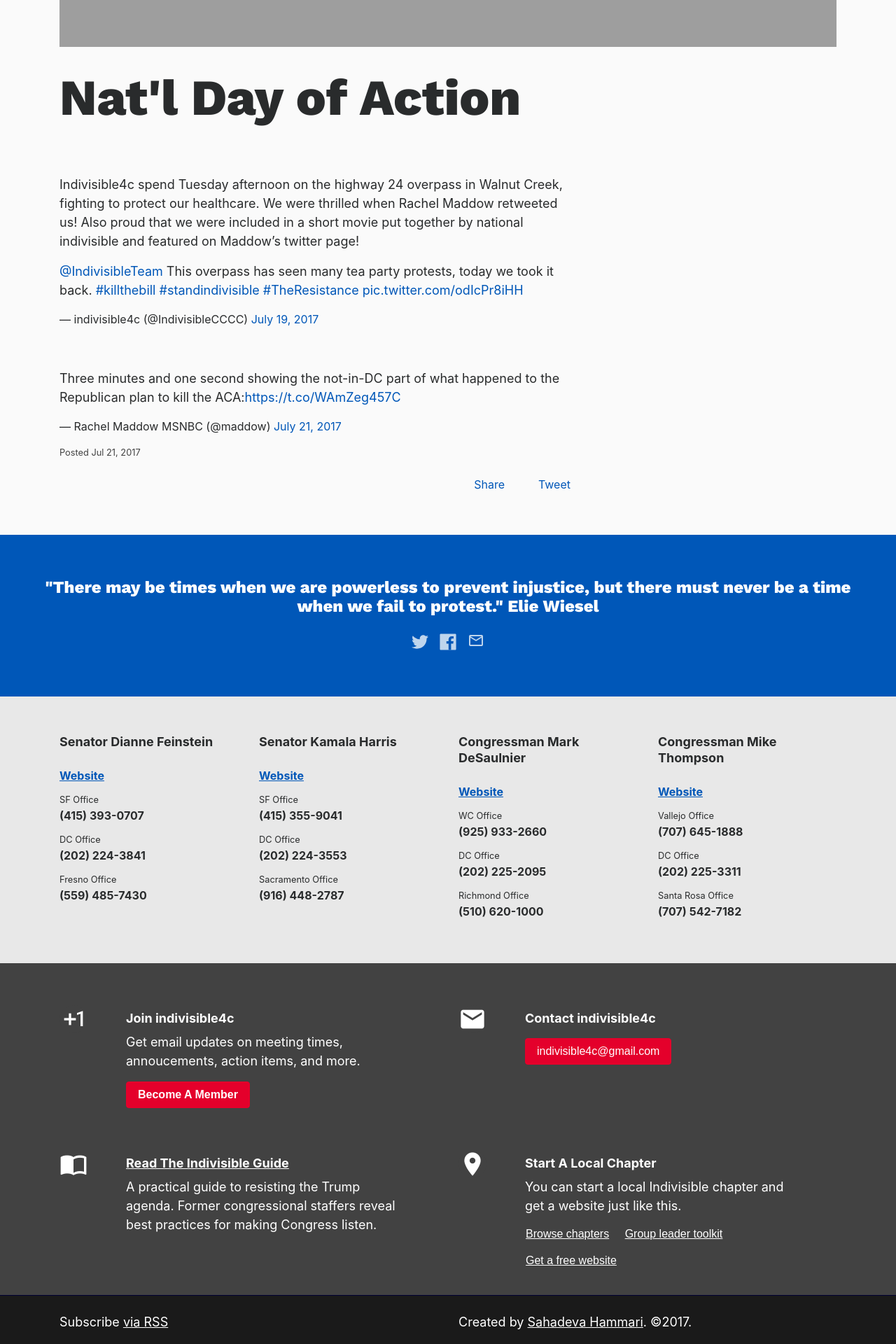
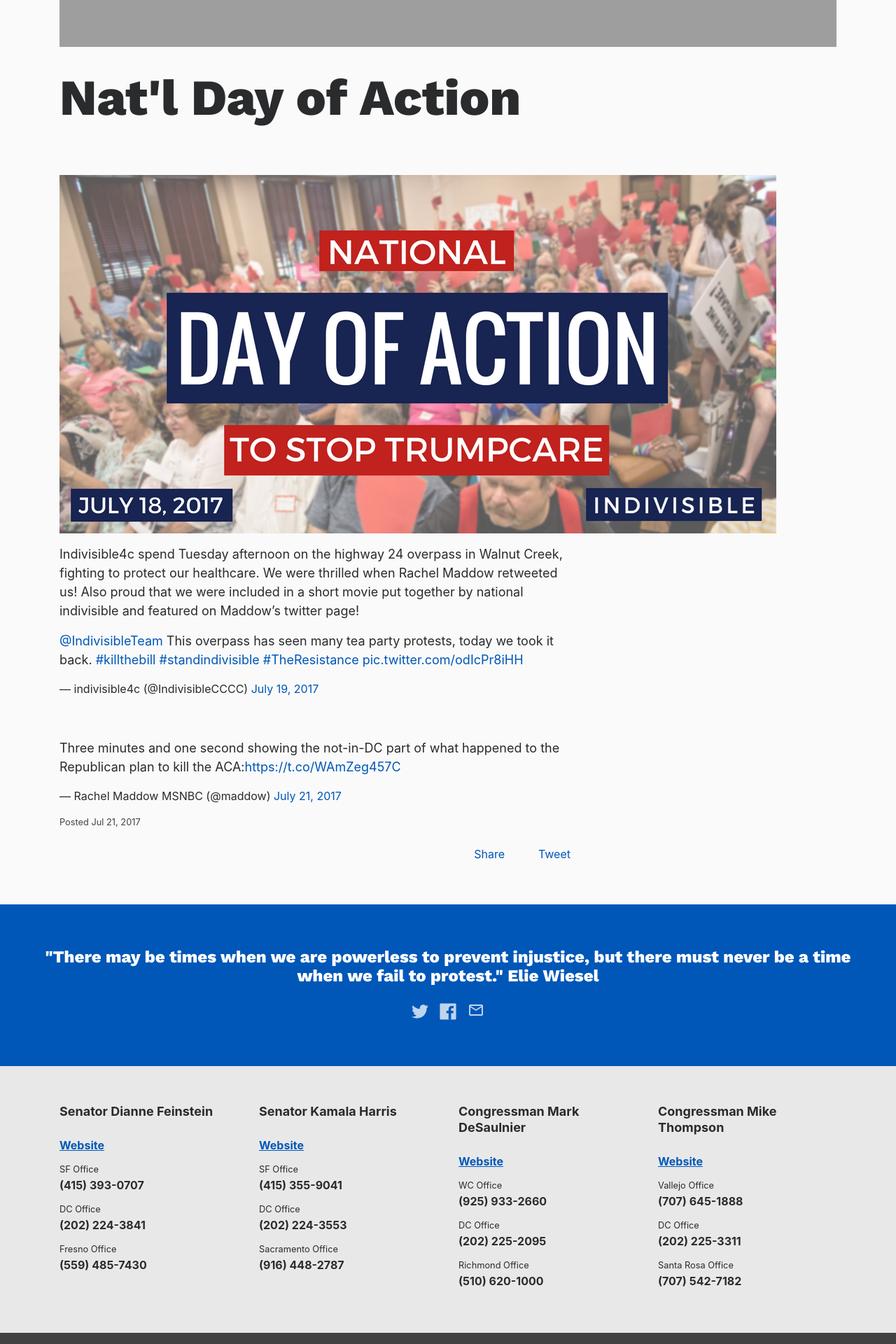
Before and after one commit to IndivisibleTemplate/BasicTemplate, a Jekyll site: the page built from _posts/2017-07-21-natl-day-of-action.markdown, in a window 1280 px wide. Shown: the part 372-2292 px from the top of the page at 70% size. Built offline with Jekyll 4.4.1, drawn with Linux system fonts in a browser that asks for light colours; nearby versions of some CDN libraries; comment, search, counter and statistics services are not loaded; grey boxes are pictures that could not be loaded.

Commit message:
Updated Natl Day Of Action

```diff
--- a/_posts/2017-07-21-natl-day-of-action.markdown
+++ b/_posts/2017-07-21-natl-day-of-action.markdown
@@ -4,6 +4,8 @@
 is featured: true
 main-image: "/uploads/FullSizeRender%2027.jpg"
 ---
+
+![national_day_of_action.png](/uploads/national_day_of_action.png)
 
 Indivisible4c spend Tuesday afternoon on the highway 24 overpass in Walnut Creek, fighting to protect our healthcare. We were thrilled when Rachel Maddow retweeted us! Also proud that we were included in a short movie put together by national indivisible and featured on Maddow's twitter page!
 
```
